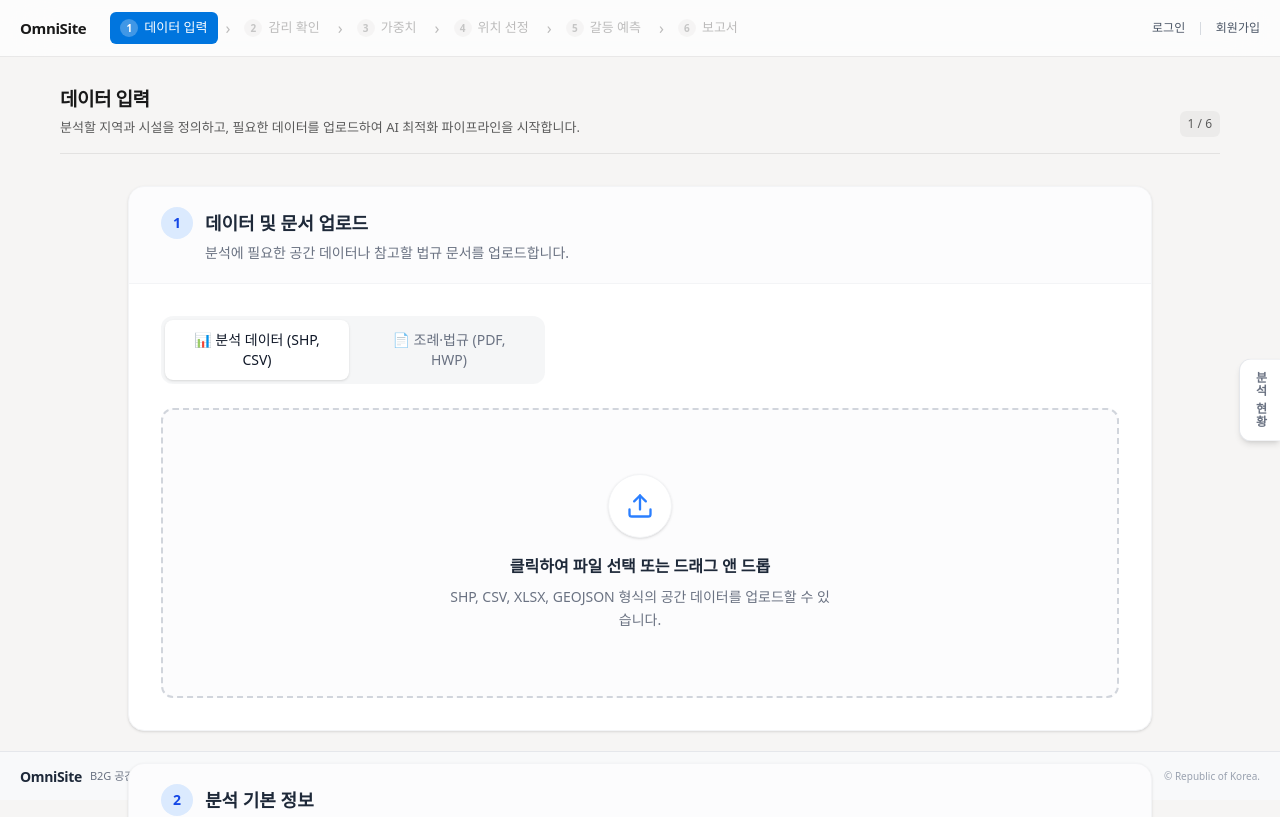
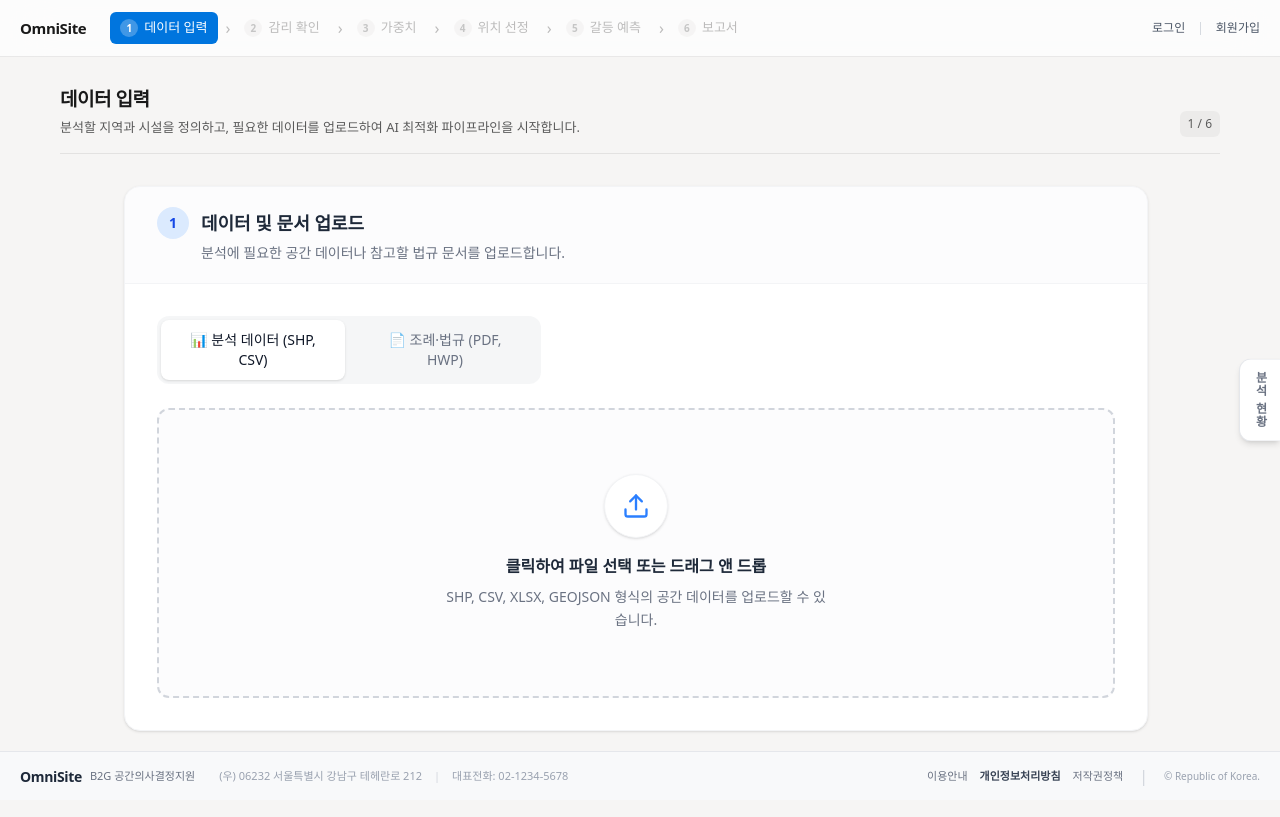
Before and after one commit to KT-AivleSchool/BigProject_Front, a Next.js app: page / in a window 1280 px wide. Shown: the top 817 px of the page. Built offline with nearby package versions, Linux system fonts and the light colour scheme.

Commit message:
fix: 스크롤 영역 설정 오류로 인해 화면 컨텐츠가 Footer를 덮는 현상(레이아웃 붕괴) 수정

```diff
--- a/src/app/layout.tsx
+++ b/src/app/layout.tsx
@@ -26,7 +26,7 @@ export default function RootLayout({
         <RunProvider>
           <Header />
           <div className="flex flex-1 relative min-h-0">
-            <main className="flex-1 flex flex-col min-w-0 min-h-0">
+            <main className="flex-1 flex flex-col min-w-0 min-h-0 overflow-y-auto">
               {children}
             </main>
             <ProgressSidebar />
--- a/src/app/page.tsx
+++ b/src/app/page.tsx
@@ -50,7 +50,8 @@ export default function Screen1Page() {
         lead="분석할 지역과 시설을 정의하고, 필요한 데이터를 업로드하여 AI 최적화 파이프라인을 시작합니다."
       />
 
-      <div className="mt-8 max-w-5xl mx-auto flex flex-col gap-8 pb-12">
+      <div className="flex-1 overflow-y-auto overflow-x-hidden min-h-0 pr-2 mt-4">
+        <div className="max-w-5xl mx-auto flex flex-col gap-8 pb-12 mt-4">
         {isReadOnly && run && (
           <div className="bg-blue-50 border border-blue-200 text-blue-800 rounded-xl p-4 flex flex-col sm:flex-row sm:items-center justify-between shadow-sm">
             <div className="flex items-center gap-3">
@@ -220,6 +221,7 @@ export default function Screen1Page() {
             </div>
           </div>
         </section>
+        </div>
       </div>
 
     </PageBody>
```
